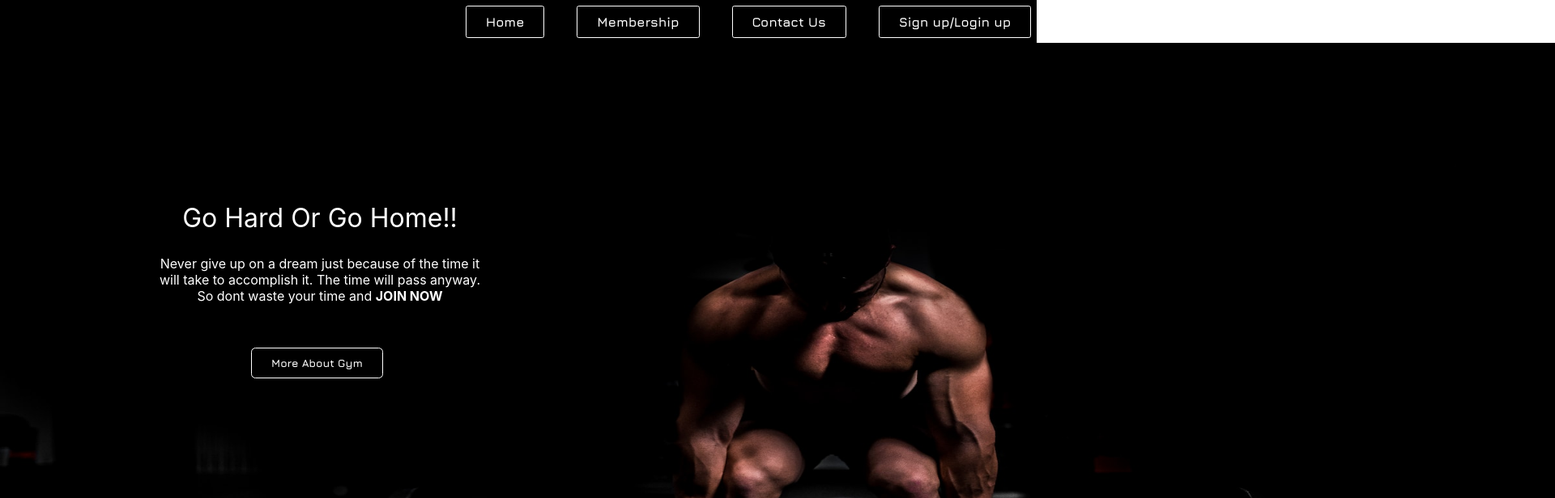
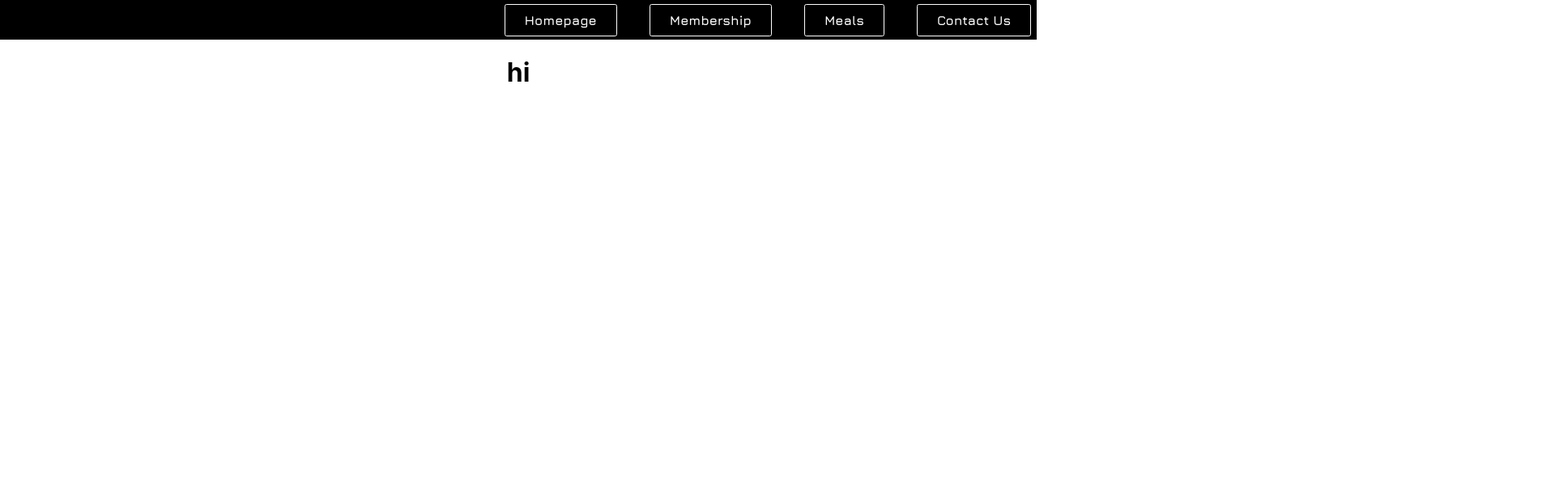
Before and after one commit to Salviusferns/fitnesstitan, a React (Create React App) app: page /Membership in a window 1280 px wide. Shown: the top 616 px of the page at 81% size, 1920 px wide, since content can reach past the window. Built offline with nearby package versions, Linux system fonts and the light colour scheme.

Commit message:
navigation

```diff
--- a/src/App.js
+++ b/src/App.js
@@ -1,15 +1,26 @@
 import './App.css';
 import Homepage from './components/Hompage';
+import Membership from './components/Membership';
 import Navbar from './components/Navbar';
+import Meals from './components/Meals';
+import ContactUs from './components/Contactus';
+import { Route, Routes } from 'react-router-dom';
 
 function App() {
   return (
 
     <div className="App">
-      <Navbar/>
-      <Homepage/>
+        <Navbar/>
+          <Routes>
+            <Route path='/Homepage' element={<Homepage/>}/>
+            <Route path='/Membership' element={<Membership/>}/>
+            <Route path='/Meals' element={<Meals/>}/>
+            <Route path='/Contactus' element={<ContactUs/>}/>
+          </Routes>
+
     </div>
   );
 }
 
+
 export default App;
--- /dev/null
+++ b/src/components/Contactus.js
@@ -0,0 +1,5 @@
+export default function ContactUs(props){
+    return(
+        <div> Contact Us</div>
+    )
+}
--- a/src/components/Hompage.js
+++ b/src/components/Hompage.js
@@ -7,7 +7,7 @@ export default function Homepage(props){
                 <img className="mainpic" src={main} alt="Training"/>
                 <header>Go Hard Or Go Home!!</header>
                 <p>Never give up on a dream just because of the time it will take to accomplish it. The time will pass anyway.
-So dont waste your time and <strong>JOIN NOW</strong></p>
+                So dont waste your time and <strong>JOIN NOW</strong></p>
                 <button className="btnmore">More About Gym</button>
             </div>
     )
--- /dev/null
+++ b/src/components/Meals.js
@@ -0,0 +1,5 @@
+export default function Meals(props){
+    return(
+        <div> Meals</div>
+    )
+}
--- a/src/components/Membership.js
+++ b/src/components/Membership.js
@@ -1,5 +1,5 @@
 export default function Membership(props){
     return(
-        <div>hi</div>
+        <h1>hi</h1>
     )
 }
--- a/src/components/Navbar.css
+++ b/src/components/Navbar.css
@@ -5,16 +5,15 @@
     gap: 40px;
     justify-content: flex-end;
     margin: 0pt;
-    padding-bottom: 5pt;
-    padding-top: 5pt;
+    padding-bottom: 10pt;
+    padding-top: 10pt;
     padding-right: 5pt;
     font-size: 14pt;
     font-family: "jura";
     align-items: center;
 
 }
-
-.btn{
+.navbar a{
     background-color: transparent;
     border:none;
     color: white;
@@ -26,10 +25,19 @@
     border-radius: 2pt;
     border: 1px solid white;
     font-weight: 800;
+    text-decoration: none;
 
-  }
+}
 
-  .btn:hover {
+.navbar li:active{
+  background-color: black;
+  color: red;
+  border-radius: 5pt;
+  font-weight: 800;
+
+}
+
+  a:hover {
     background-color: white;
     color: black;
     border-radius: 5pt;
--- a/src/components/Navbar.js
+++ b/src/components/Navbar.js
@@ -1,16 +1,29 @@
 import "./Navbar.css"
+import Homepage from "./Hompage";
+import {Link, useMatch, useResolvedPath} from 'react-router-dom';
 export default function Navbar(props){
     return(
         <div className="body">
             <div className="navbar">
                 <ul>
-
-                    <button className="btn">Home</button>
-                    <button className="btn">Membership</button>
-                    <button className="btn">Contact Us</button>
-                    <button className="btn">Sign up/Login up</button>
+                    <CustomeLink to="Homepage">Homepage</CustomeLink>
+                    <CustomeLink to="/Membership">Membership</CustomeLink>
+                    <CustomeLink to="/Meals">Meals</CustomeLink>
+                    <CustomeLink to="/ContactUs">Contact Us</CustomeLink>
                 </ul>
             </div>
         </div>
     )
 }
+function CustomeLink({to, children, ...props}){
+   const resolvedPath = useResolvedPath(to)
+   const isActive = useMatch({path: resolvedPath.pathname, end: true})
+    return(
+
+        <li className={isActive === to ? "active":""}>
+        <Link to={to} {...props}>
+            {children}
+        </Link>
+    </li>
+    )
+  }
--- a/src/index.js
+++ b/src/index.js
@@ -3,11 +3,14 @@ import ReactDOM from 'react-dom/client';
 import './index.css';
 import App from './App';
 import reportWebVitals from './reportWebVitals';
+import { BrowserRouter } from 'react-router-dom';
 
 const root = ReactDOM.createRoot(document.getElementById('root'));
 root.render(
   <React.StrictMode>
-    <App />
+    <BrowserRouter>
+      <App />
+    </BrowserRouter>
   </React.StrictMode>
 );
 
```
